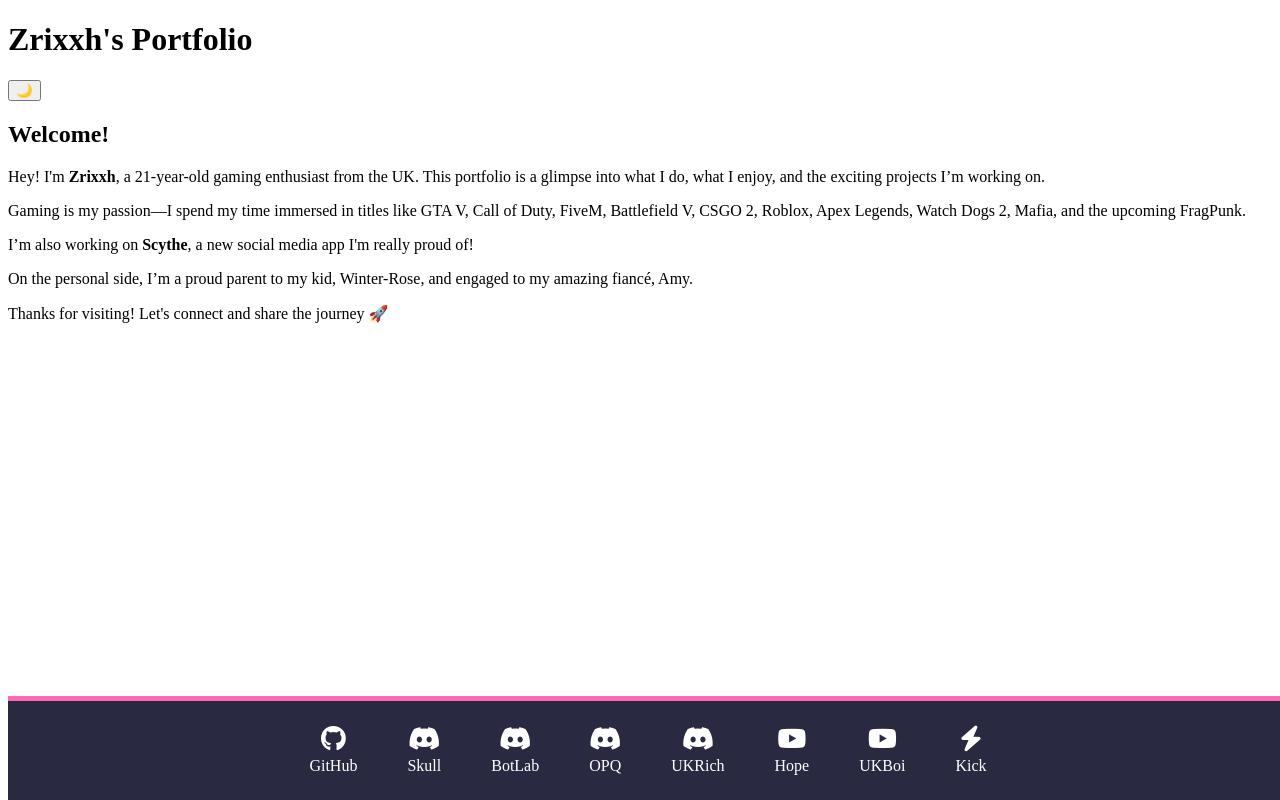
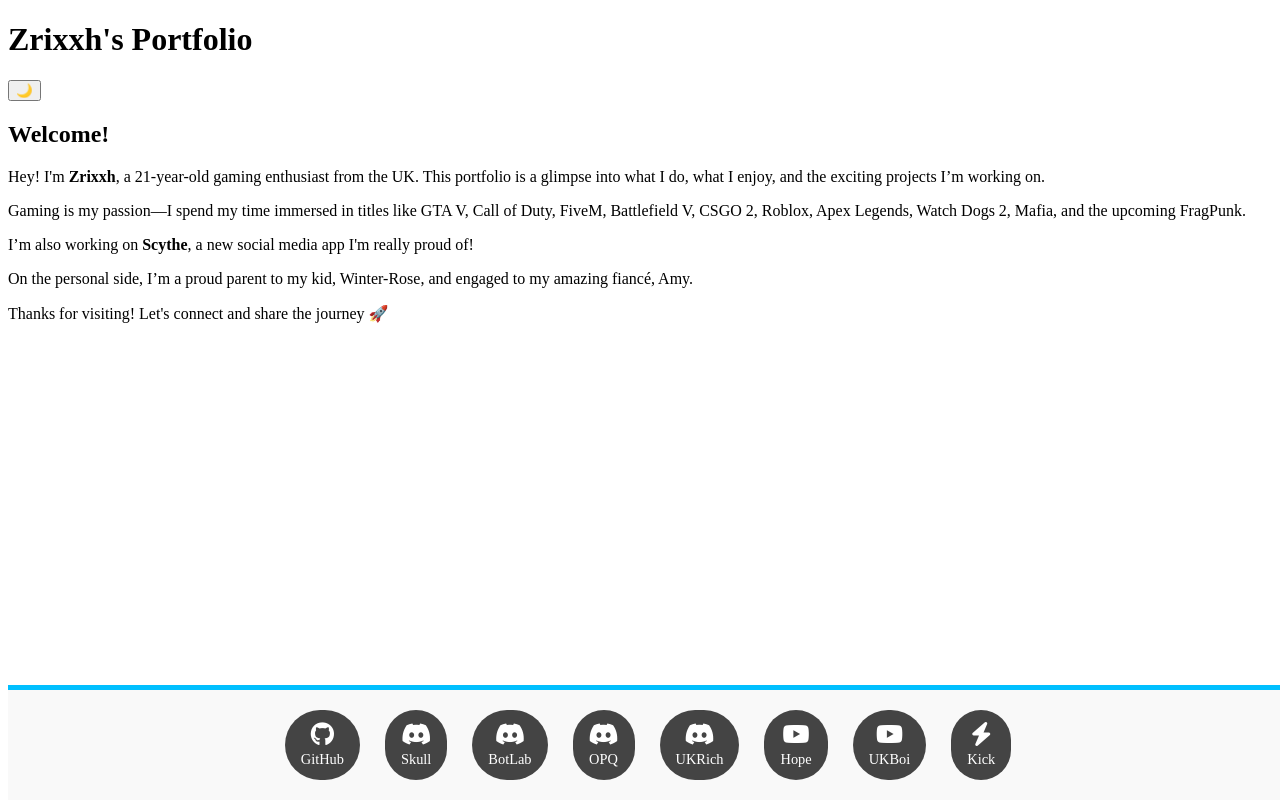
Before and after one commit to zrixxh/my-portfolio, a plain HTML site: page index.html in a window 1280 px wide. Both pictures are taken after a click on the button "☀️". Drawn offline with Linux system fonts and the light colour scheme.

Commit message:
Update style.css

```diff
--- a/style.css
+++ b/style.css
@@ -3,7 +3,7 @@
   bottom: 0;
   width: 100%;
   background: #292942;
-  padding: 15px 0;
+  padding: 20px 0;
   border-top: 5px solid #ff69b4;
   display: flex;
   justify-content: center;
@@ -14,29 +14,53 @@
   display: flex;
   flex-wrap: wrap;
   justify-content: center;
-  gap: 30px;
+  gap: 25px;
   padding: 0 20px;
-  max-width: 1000px;
+  max-width: 1100px;
 }
 
 .social-links a {
-  color: white;
   text-decoration: none;
-  font-size: 1rem;
+  font-size: 0.9rem;
   display: flex;
   flex-direction: column;
   align-items: center;
-  padding: 10px;
-  transition: transform 0.2s ease, background 0.2s ease;
-  border-radius: 12px;
-}
-
-.social-links a:hover {
-  transform: scale(1.1);
-  background: rgba(255, 255, 255, 0.1);
+  padding: 12px 16px;
+  border-radius: 999px;
+  transition: all 0.3s ease;
+  color: white;
+  background: #444;
+  box-shadow: 0 0 0 transparent;
+  position: relative;
 }
 
 .social-links i {
-  font-size: 1.6rem;
+  font-size: 1.5rem;
   margin-bottom: 5px;
 }
+
+/* Bounce + Glow on Hover */
+.social-links a:hover {
+  transform: translateY(-4px) scale(1.05);
+  box-shadow: 0 0 12px rgba(255, 255, 255, 0.3);
+}
+
+/* Platform-Specific Background Colors */
+.social-links a.github { background: #24292e; }
+.social-links a.discord { background: #5865F2; }
+.social-links a.youtube { background: #FF0000; }
+.social-links a.kick { background: #2EE42E; }
+
+/* Light Mode */
+body.light .footer {
+  background: #f9f9f9;
+  border-top: 5px solid #00bfff;
+}
+
+body.light .social-links a {
+  color: #fff;
+}
+
+body.light .social-links a:hover {
+  box-shadow: 0 0 12px rgba(0, 0, 0, 0.2);
+}
```
